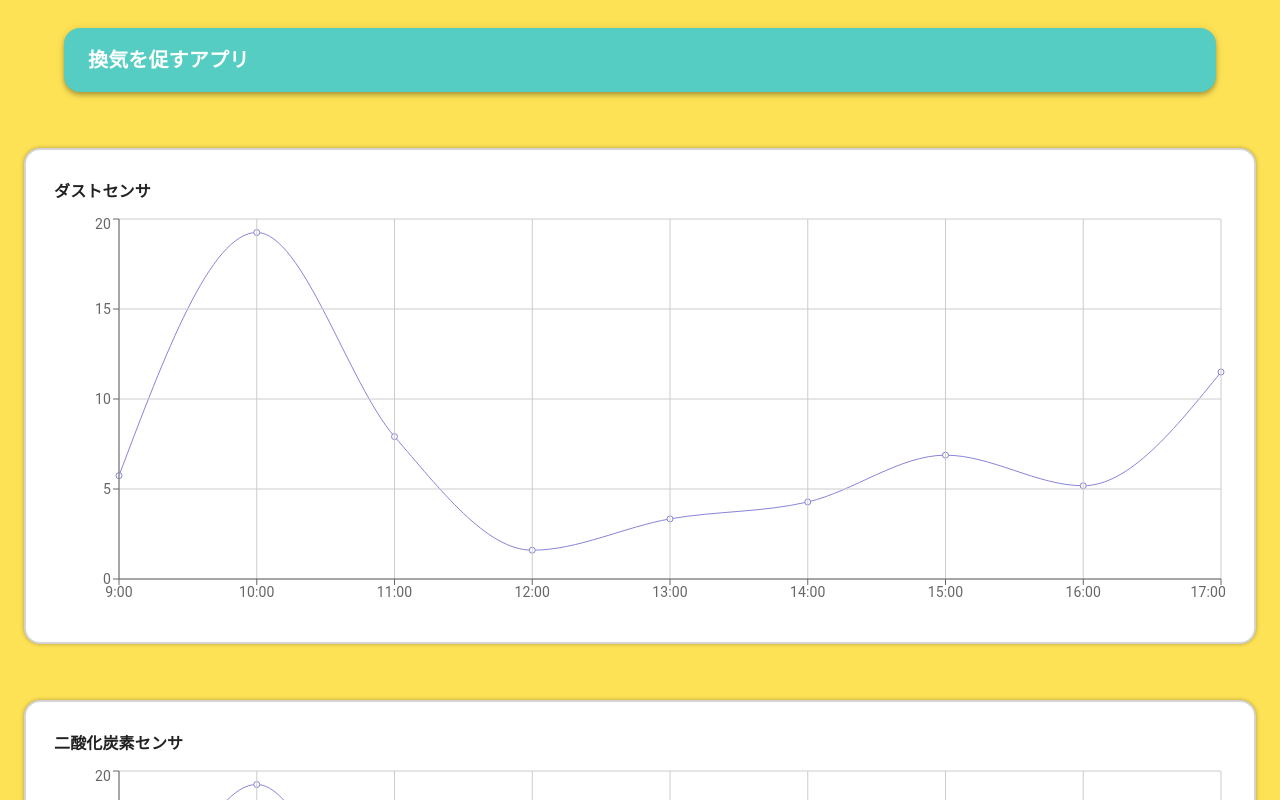
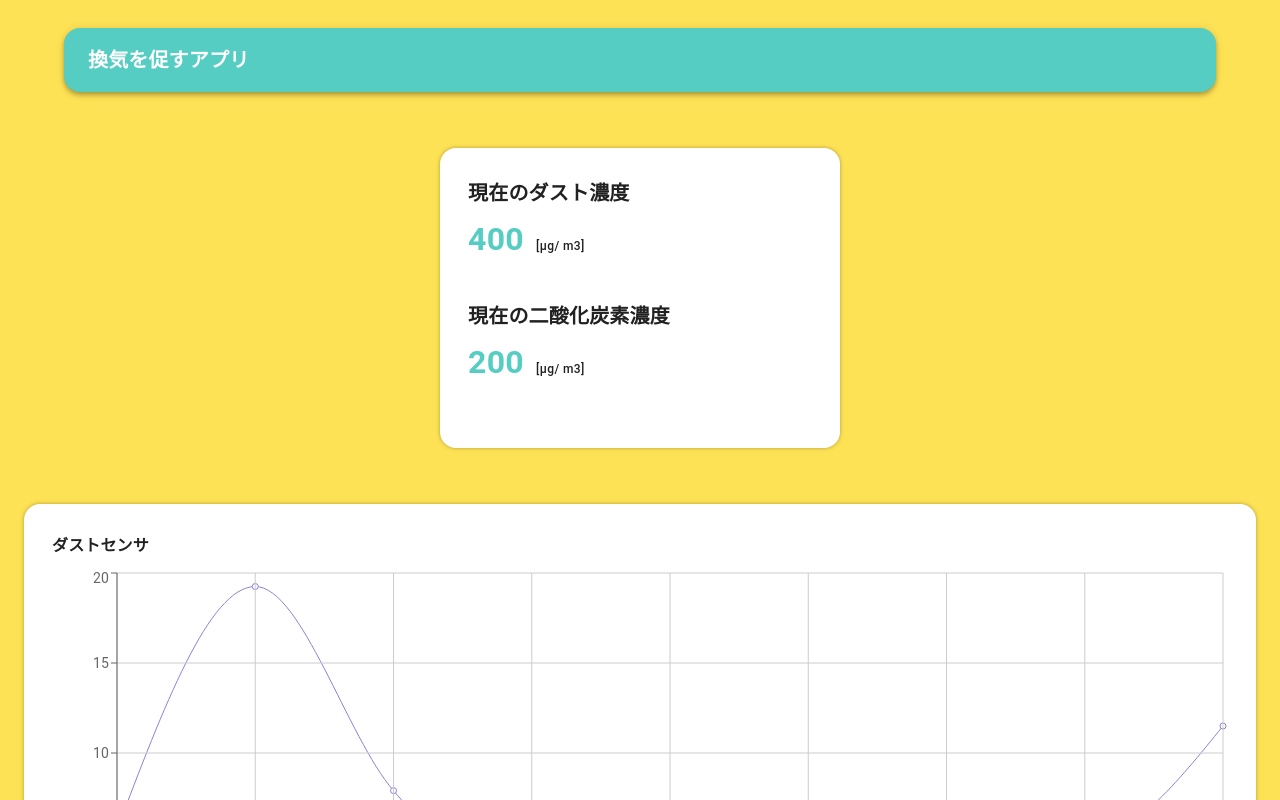
Before and after one commit to tomo-taku/team1, a Next.js app in the folder next-app/: page / in a window 1280 px wide. Shown: the top 800 px of the page. Built offline with nearby package versions, Linux system fonts and the light colour scheme.

Commit message:
Update: 現在の濃度を表示するパネルの表示 (#2)

```diff
--- a/next-app/src/templates/Top/index.tsx
+++ b/next-app/src/templates/Top/index.tsx
@@ -4,20 +4,28 @@ import styled from 'styled-components'
 import LineGraph from '../../organisms/LineGraph'
 import Box from '@material-ui/core/Box'
 import Typography from '@material-ui/core/Typography'
+import ConditionPanel from '../../organisms/ConditionPanel'
 
 const Top: React.FC = () => {
     return (
         <React.Fragment>
             <Container maxWidth='lg' component='main'>
 
+                <InformationContainer>
+                    <ConditionPanel
+                        dustConcentration={400}
+                        co2Concentration={200}
+                    />
+                </InformationContainer>
+
                 <GraphBox>
                     <GraphTitle variant='subtitle1'>ダストセンサ</GraphTitle>
-                    <LineGraph />
+                    <LineGraph/>
                 </GraphBox>
 
                 <GraphBox>
                     <GraphTitle variant='subtitle1'>二酸化炭素センサ</GraphTitle>
-                    <LineGraph />
+                    <LineGraph/>
                 </GraphBox>
 
             </Container>
@@ -34,9 +42,14 @@ const GraphBox = styled(Box)`
     background-color: #fff;
     margin-top: 4em;
     padding: 2em;
-  border: 2px solid #d4d4d4;
     -webkit-border-radius: 16px;-moz-border-radius: 16px;border-radius: 16px;
     -webkit-box-shadow: 0 0 4px rgba(0, 0, 0, .3);-moz-box-shadow: 0 0 4px rgba(0, 0, 0, .3);box-shadow: 0 0 4px rgba(0, 0, 0, .3);
 `
 
+const InformationContainer = styled(Box)`
+    margin-top: 4em;
+    display: flex;
+    justify-content: space-around;
+`
+
 export default Top
```
Lines whose indentation alone changed are shown as unchanged.
